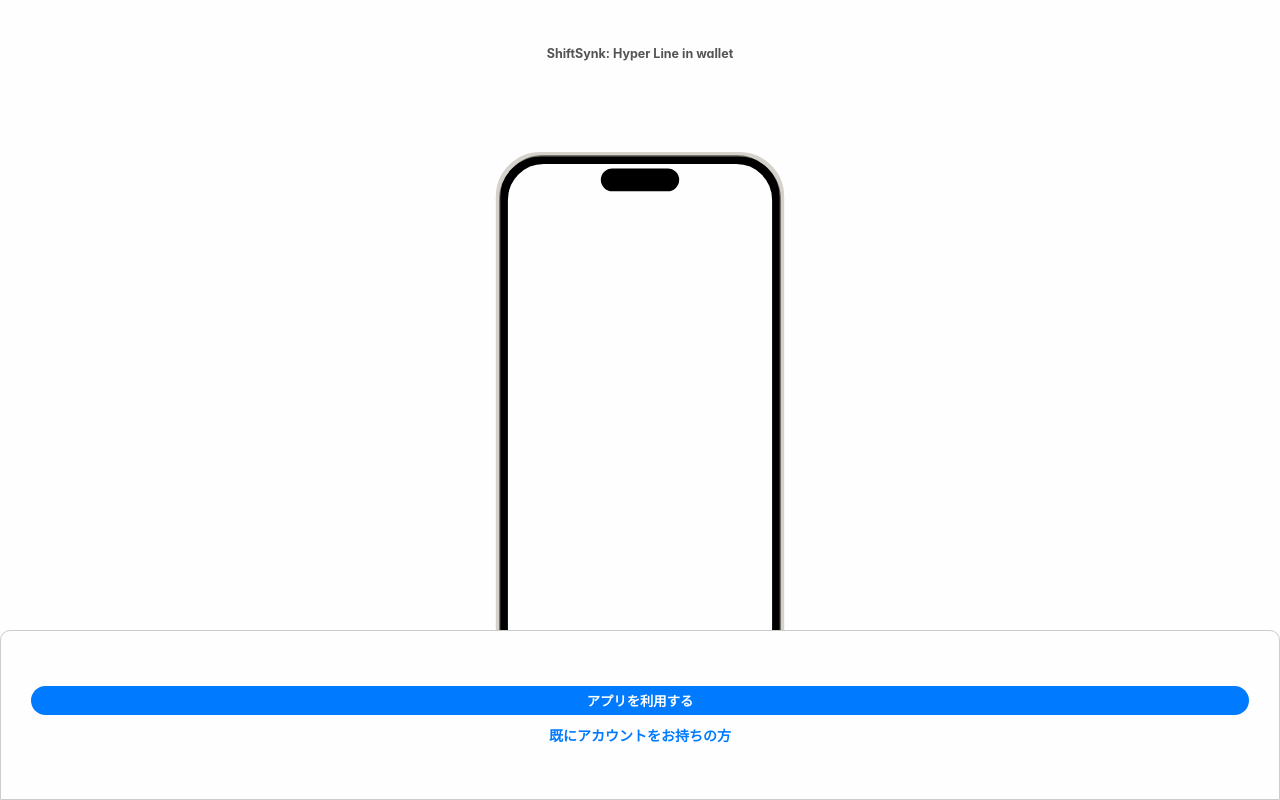
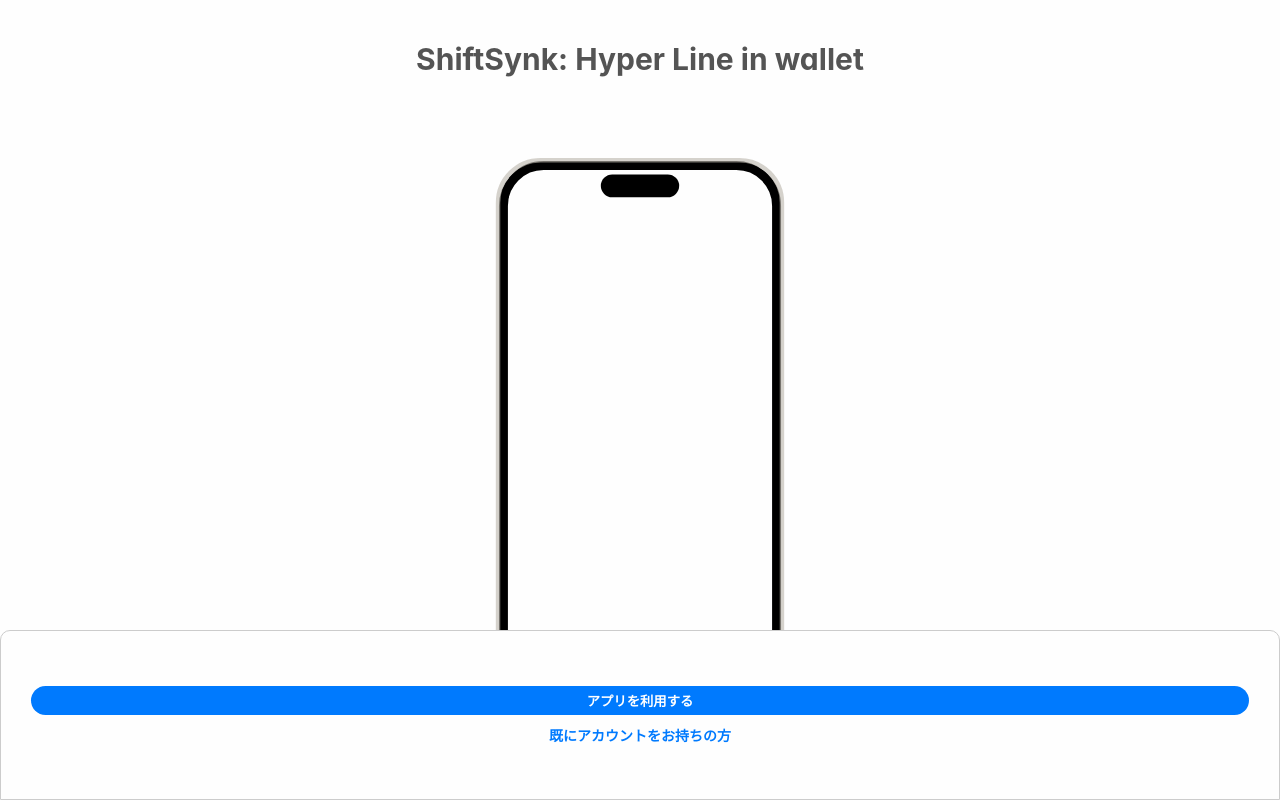
Before and after one commit to RyotaOku/katarinabluu, a Next.js app: page / in a window 1280 px wide. Built offline with nearby package versions, Linux system fonts and the light colour scheme; no server answers.

Commit message:
chore: profpic

```diff
--- a/src/components/homePage.tsx
+++ b/src/components/homePage.tsx
@@ -16,7 +16,7 @@
   return (
     <div className={styles.container}>
       <div className={styles.title}>
-        <h1>ShiftSynk: Hyper Line in wallet</h1>
+        <h1 className={styles.titleText}>ShiftSynk: Hyper Line in wallet</h1>
       </div>
       <div className={styles.phoneMockup}>
         <Image
--- a/src/styles/homePage.module.css
+++ b/src/styles/homePage.module.css
@@ -7,6 +7,10 @@
   height: 100vh;
   background-color: #fefefe;
   box-sizing: border-box;
+}
+
+.titleText {
+  font-size: 3rem;
 }
 
 .actionSection {
```
Also changed, not shown: src/images/profile.png.
